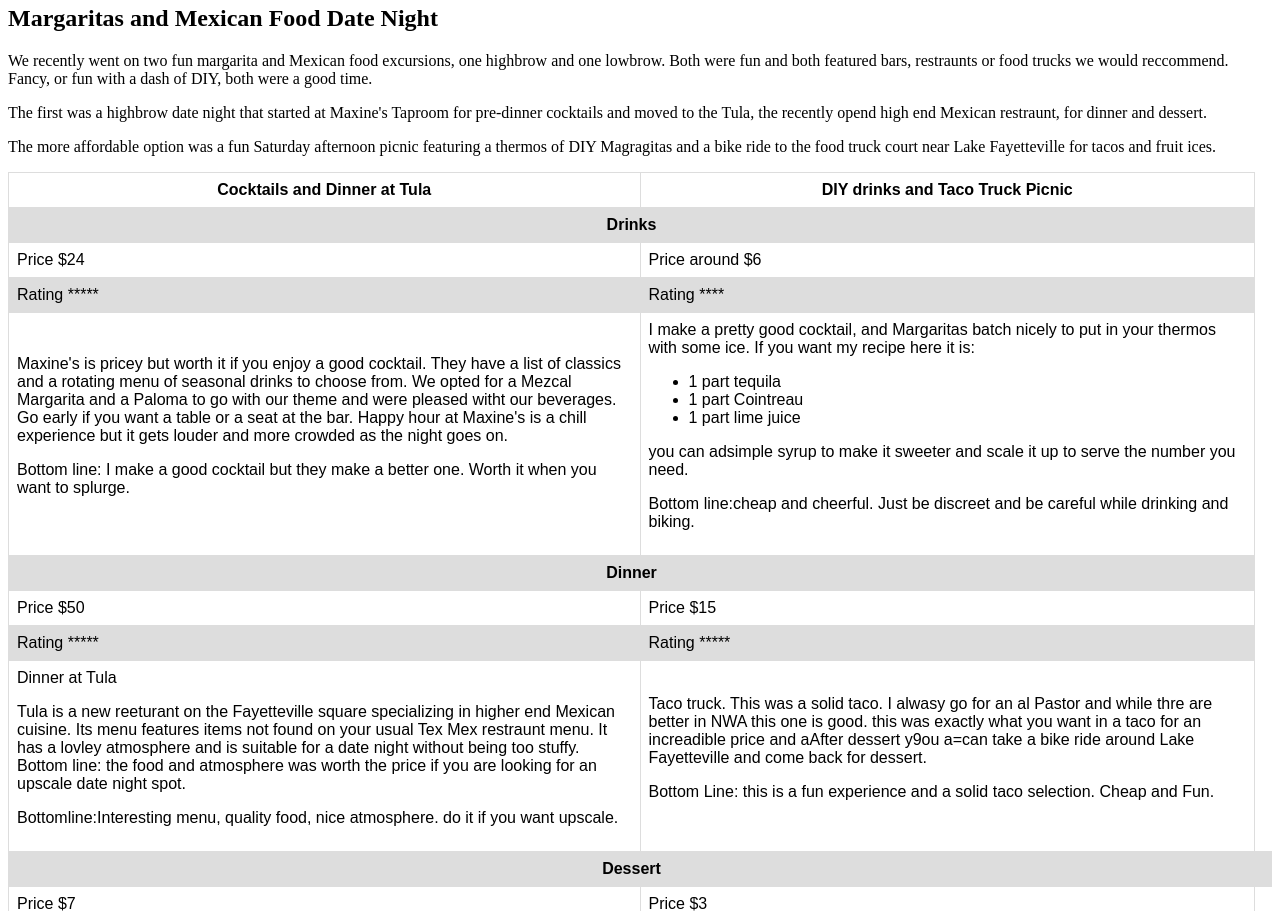
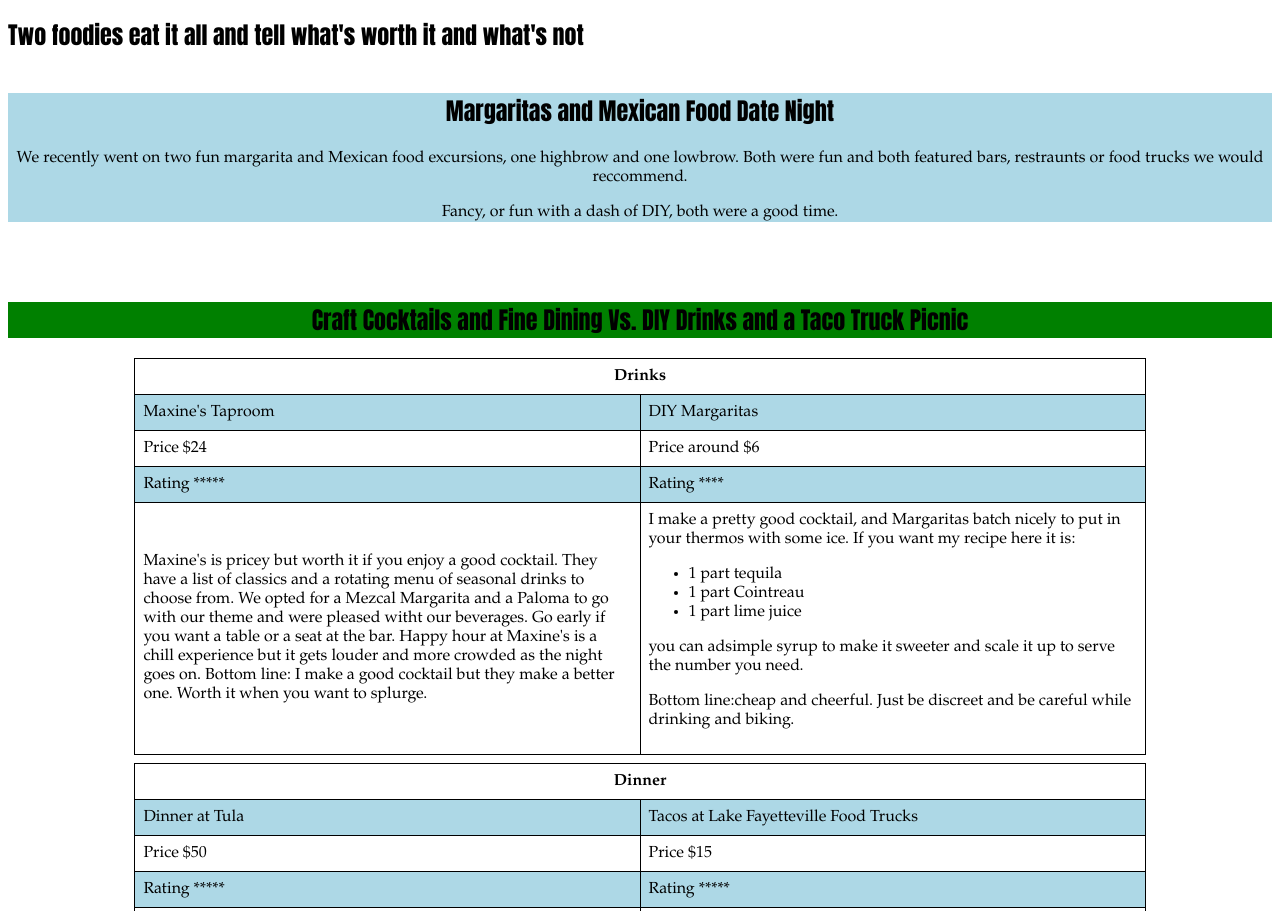
Before and after one commit to lydiairis76/highlow, a plain HTML site: page highbrowlowbrow.html in a window 1280 px wide. Shown: the part 117-1028 px from the top of the page. Drawn offline with Linux system fonts and the light colour scheme.

Commit message:
updated table

```diff
--- a/highbrowlowbrow.html
+++ b/highbrowlowbrow.html
@@ -4,53 +4,81 @@
 		<title>Highbrow Lowbrow</title>
 	</head>
 		<style>
+      h1 {
+        font-family: Impact, Charcoal, sans-serif;
+      }
+      h2{
+        font-family:Impact, Charcoal, sans-serif;
+      }
+      h3{
+        font-family:"Courier New", Courier, monospace;
+      }
+      .divone {
+        background-color: lightblue;
+        text-align: center;
+        font-family: "Palatino Linotype", "Book Antiqua", Palatino, serif;
+        margin-bottom: 20px;
+        margin-top: 40px
+      }
+      .divtwo {
+        background-color: green;
+        text-align: center;
+        margin-top: 80px;
+      }
 		table {
-  			font-family: arial, sans-serif;
+  			font-family: "Palatino Linotype", "Book Antiqua", Palatino, serif;
   			border-collapse: collapse;
-  			width: 100%;
+  			width: 80%;
+        margin: 8px;
 				}
 
 		  th {
-  			border: 1px solid #dddddd;
+  			border: 1px solid black;
   			text-align: center;
   			padding: 8px;
 				}
 
         td {
-        border: 1px solid #dddddd;
+        border: 1px solid black;
         text-align: left;
         padding: 8px;
         }
 
 		tr:nth-child(even) {
-  			background-color: #dddddd;
+  			background-color: lightblue;
+				}
+
+    table.center {
+          margin-left: auto;
+          margin-right: auto;
         }
 </style>
 	<body>
 		<header>
 			<h1> Highbrow/Lowbrow </h1>
 			<h3>Because sometimes you want fancy and sometimes you just want good</h3>
+      <h2> Two foodies eat it all and tell what's worth it and what's not </h2>
 		</header>
 		<article>
+      <div class="divone">
 			 <h2>Margaritas and Mexican Food Date Night</h2>
 
-			<p> We recently went on two fun margarita and Mexican food excursions, one highbrow and one lowbrow.  Both were fun and both featured bars, restraunts or food trucks we would reccommend. Fancy, or fun with a dash of DIY, both were a good time.</p>
-
-			<p>The first was a highbrow date night that started at Maxine's Taproom for pre-dinner cocktails and moved to the Tula, the recently opend high end Mexican restraunt, for dinner and dessert.</p>
-
-			<p>The more affordable option was a fun Saturday afternoon picnic featuring a thermos of DIY Magragitas and a bike ride to the food truck court near Lake Fayetteville for tacos and fruit ices.
-			</p>
-
-			 <table>
+			 <p> We recently went on two fun margarita and Mexican food excursions, one highbrow and one lowbrow.  Both were fun and both featured bars, restraunts or food trucks we would reccommend.</p>
+        <p> Fancy, or fun with a dash of DIY, both were a good time.</p>
+      </div>
+      <div class=divtwo>
+        <h2>Craft Cocktails and Fine Dining  Vs. DIY Drinks and a Taco Truck Picnic</h2>
+      </div>
+			 <table class="center">
         <colgroup>
           <col width= "50%">
         </colgroup>
    				<tr>
-     				<th>Cocktails and Dinner at Tula</th>
-     				<th>DIY drinks and Taco Truck Picnic</th>
+     				<th colspan="2">Drinks</th>
    				</tr>
           <tr>
-     				<th colspan="2">Drinks</th>
+            <td>Maxine's Taproom</td>
+            <td>DIY Margaritas</td>
           </tr>
    				<tr>
      				<td>Price $24</td>
@@ -62,7 +90,7 @@
    				</tr>
    				<tr>
    					<td>Maxine's is pricey but worth it if you enjoy a good cocktail. They have a list of classics and a rotating menu of seasonal drinks to choose from.  We opted for a Mezcal Margarita and a Paloma to go with our theme and were pleased witht our beverages. Go early if you want a table or a seat at the bar. Happy hour at Maxine's is a chill experience but it gets louder and more crowded as the night goes on.
-   					<p>Bottom line: I make a good cocktail but they make a better one. Worth it when you want to splurge.</p>
+   					Bottom line: I make a good cocktail but they make a better one. Worth it when you want to splurge.
    					</td>
    					<td>I make a pretty good cocktail, and Margaritas batch nicely to put in your thermos with some ice. If you want my recipe here it is:
    						<ul>
@@ -74,8 +102,17 @@
    					<p>Bottom line:cheap and cheerful. Just be discreet and be careful while drinking and biking.</p>
    					</td>
    				</tr>
+        </table>
+        <table class="center">
+          <colgroup>
+            <col width= "50%">
+          </colgroup>
    				   <tr>
-   					<th colspan="2">Dinner</td>
+   					 <th colspan="2">Dinner</th>
+   				 </tr>
+          <tr>
+            <td>Dinner at Tula</td>
+            <td>Tacos at Lake Fayetteville Food Trucks</td>
           </tr>
    				 <tr>
    					<td>Price $50</td>
@@ -85,14 +122,23 @@
    					<td>Rating *****</td>
    				</tr>
    				<tr>
-   					<td>Dinner at Tula<p>Tula is a new reeturant on the Fayetteville square specializing in higher end Mexican cuisine.  Its menu features items not found on your usual Tex Mex restraunt menu. It has a lovley atmosphere and is suitable for a date night without being too stuffy.
-   					Bottom line: the food and atmosphere was worth the price if you are looking for an upscale date night spot.</p><p>Bottomline:Interesting menu, quality food, nice atmosphere. do it if you want upscale.</p></td>
-   					<td>Taco truck. This was a solid taco. I alwasy go for an al Pastor and while thre are better in NWA this one is good.  this was exactly what you want in a taco  for an increadible price and aAfter dessert y9ou a=can take a bike ride around Lake Fayetteville and come back for dessert.
+   					<td>Tula is a new reeturant on the Fayetteville square specializing in higher end Mexican cuisine.  Its menu features items not found on your usual Tex Mex restraunt menu. It has a lovley atmosphere and is suitable for a date night without being too stuffy.
+   					Bottom line: the food and atmosphere was worth the price if you are looking for an upscale date night spot.<p>Bottomline:Interesting menu, quality food, nice atmosphere. do it if you want upscale.</p></td>
+   					<td>This was a solid taco. I alwasy go for an al Pastor and while thre are better in NWA this one is good.  this was exactly what you want in a taco  for an increadible price and aAfter dessert y9ou a=can take a bike ride around Lake Fayetteville and come back for dessert.
    					<p>Bottom Line: this is a fun experience and a solid taco selection. Cheap and Fun.</p>
    					</td>
    				</tr>
+        </table>
+        <table class="center">
+          <colgroup>
+            <col width= "50%">
+          </colgroup>
              <tr>
-            <th colspan="2">Dessert<th>
+             <th colspan="2">Dessert</th>
+           </tr>
+          <tr>
+            <td>Dessert at Tula</td>
+            <td>Raspados at the Lake Fayetteville Food Trucks</td>
           </tr>
           <tr>
             <td>Price $7</td>
@@ -103,12 +149,12 @@
             <td>Rating ****</td>
           </tr>
           <tr>
-            <td>Dessert at Tula <p>We had the churros and they were tasty but I didn't think that they were worth the price.</p><p>Bottom line: save your money and walk down to Dickson for an icecream at Burton'c Creamery or a coffee at Puritain.</p></td>
+            <td>Dessert at Tula <p>We had the churros and they were tasty but I didn't think that they were worth the price.</p><p>Bottom line: save your money and walk down to Dickson for an icecream at Burton'c Creamery or a coffee at Puritain.</p>
+            </td>
             <td>Raspados at the Food Truck court<p>these were cheap and refreshing to eat outside after a bike ride around Lake Fayetteville.  She selection was impressive and they were delicious</p><p>Bottom line: fun, refreshing and cheap</p>
             </td>
           </tr>
  			</table>
-
 		</article>
 	</body>
 </html>
```
Lines whose indentation alone changed are shown as unchanged.
